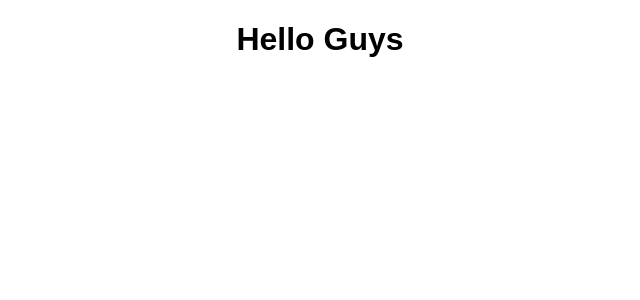
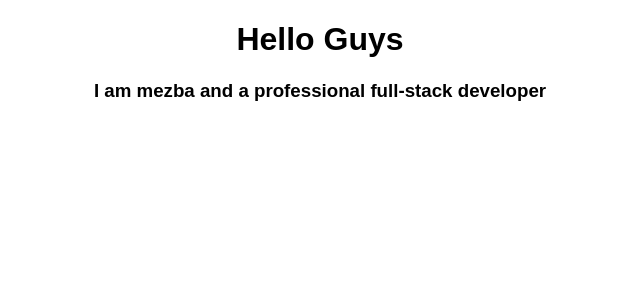
Before and after one commit to Mezba132/BasicReactJs, a React (Create React App) app: page / in a window 1280 px wide. Shown: the top 300 px of the page, without its empty margins (320-960 px from the left). Built offline with nearby package versions, Linux system fonts and the light colour scheme.

Commit message:
creating a functional component

```diff
--- a/src/App.js
+++ b/src/App.js
@@ -1,11 +1,13 @@
 import React, { Component } from 'react';
 import './App.css';
+import Person from './Person/person';
 
 class App extends Component {
   render() {
     return (
       <div className="App">
         <h1>Hello Guys</h1>
+        <Person />
       </div>
     );
   }
--- /dev/null
+++ b/src/Person/person.js
@@ -0,0 +1,9 @@
+import React from 'react'
+
+const person = () => {
+    return <div>
+        <h3>I am mezba and a professional full-stack developer</h3>
+    </div>
+}
+
+export default person;
```
